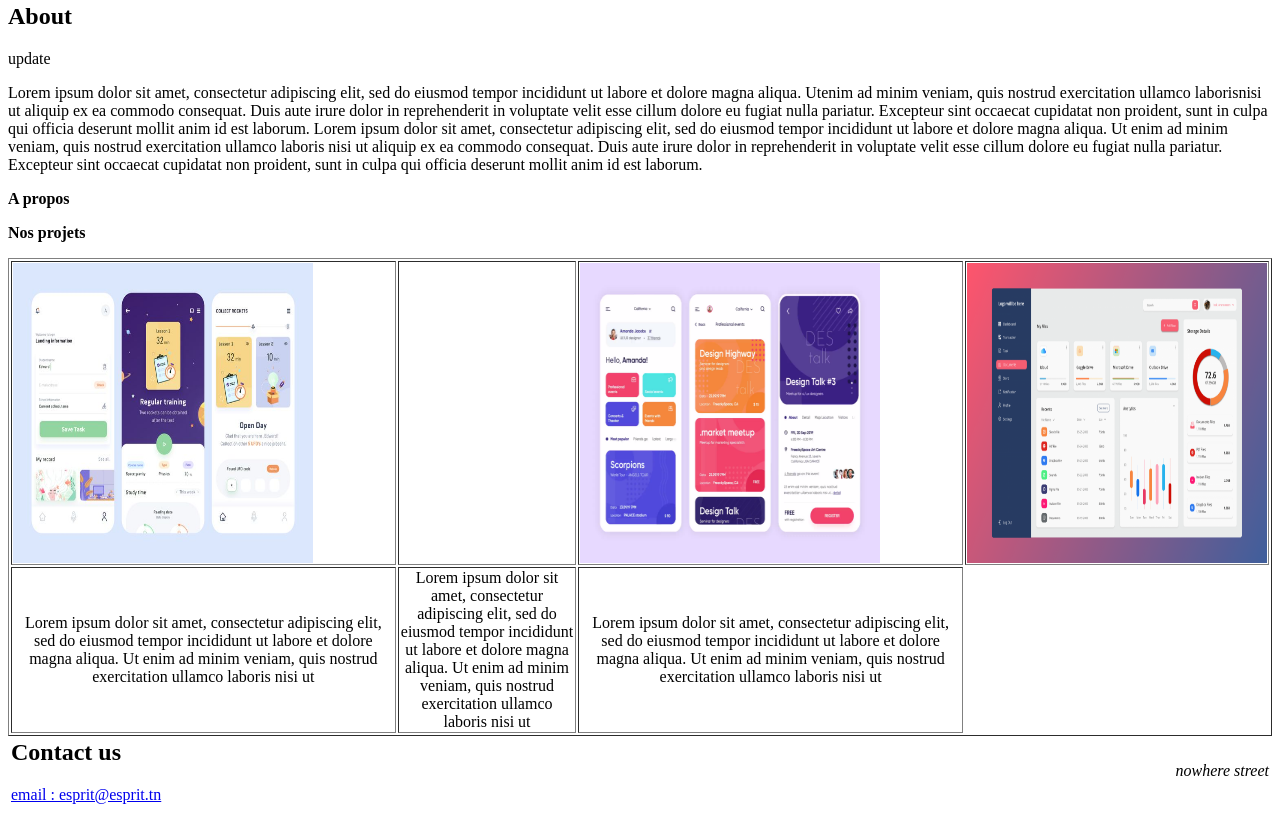
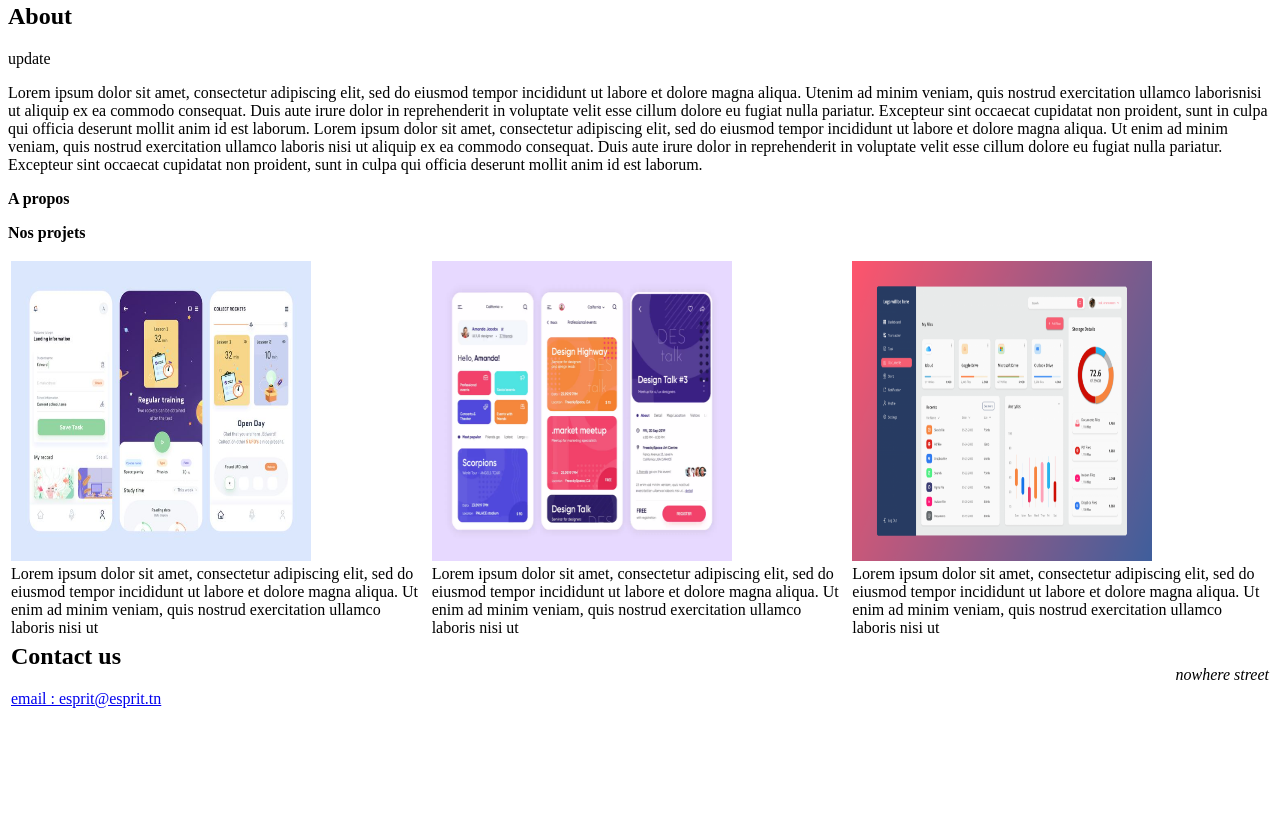
Before and after one commit to maamouneharzali/tw1.0, a plain HTML site: page index.html in a window 1280 px wide. Shown: the part 507-1322 px from the top of the page. After the commit the page ends 1226 px from the top, so only its background shows below. Drawn offline with Linux system fonts and the light colour scheme.

Commit message:
autre mise a jour

```diff
--- a/index.html
+++ b/index.html
@@ -33,12 +33,11 @@ sunt in culpa qui officia deserunt mollit anim id est laborum.
 <p> <strong> A propos </strong>  </p>
 
 <p> <strong> Nos projets </strong>  </p>
-<table border="1">
+<table border="0">
 <tr>
 <td>
 <img   src="img_1.jpg"   width="300px" height="300px" >
 </td>
-<td>
 <td>
 <img   src="img_2.png"   width="300px" height="300px" >
 </td>
@@ -47,19 +46,19 @@ sunt in culpa qui officia deserunt mollit anim id est laborum.
 </td>
 </tr>
 <tr>
-<td align="center">
+<td >
 Lorem ipsum dolor sit amet, consectetur adipiscing elit,
 sed do eiusmod tempor incididunt ut labore et dolore
 magna aliqua. Ut enim ad minim veniam, quis nostrud
 exercitation ullamco laboris nisi ut
 </td>
-<td align="center">
+<td >
 Lorem ipsum dolor sit amet, consectetur adipiscing elit,
 sed do eiusmod tempor incididunt ut labore et dolore
 magna aliqua. Ut enim ad minim veniam, quis nostrud
 exercitation ullamco laboris nisi ut
 </td>
-<td align="center">
+<td >
 Lorem ipsum dolor sit amet, consectetur adipiscing elit,
 sed do eiusmod tempor incididunt ut labore et dolore
 magna aliqua. Ut enim ad minim veniam, quis nostrud
```
